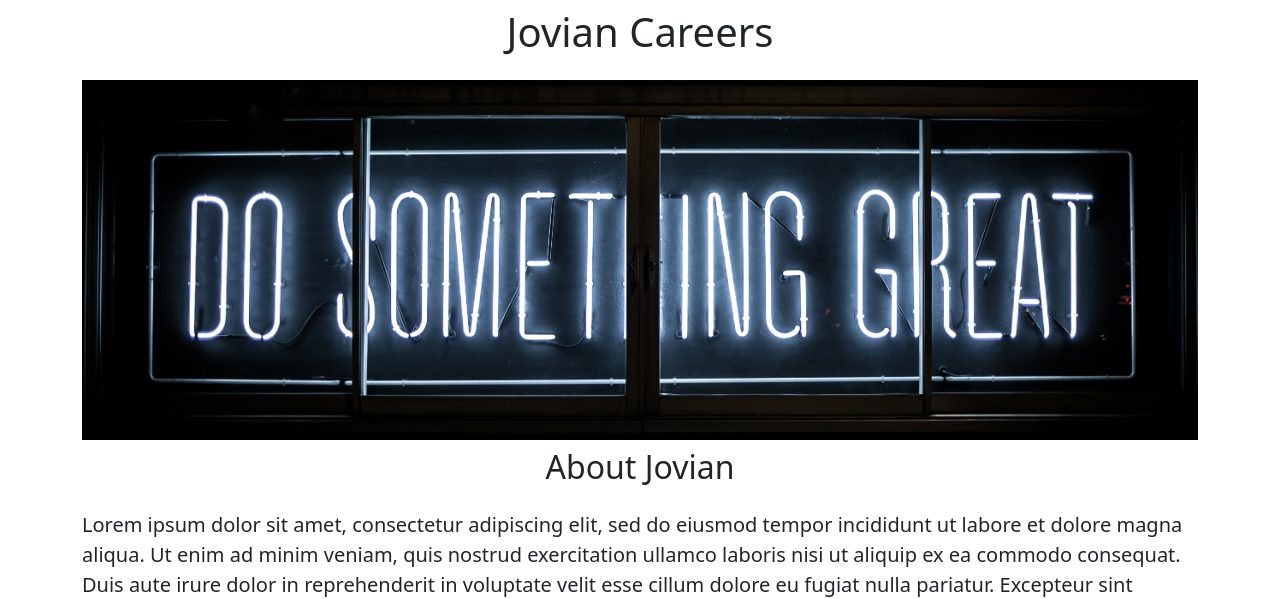
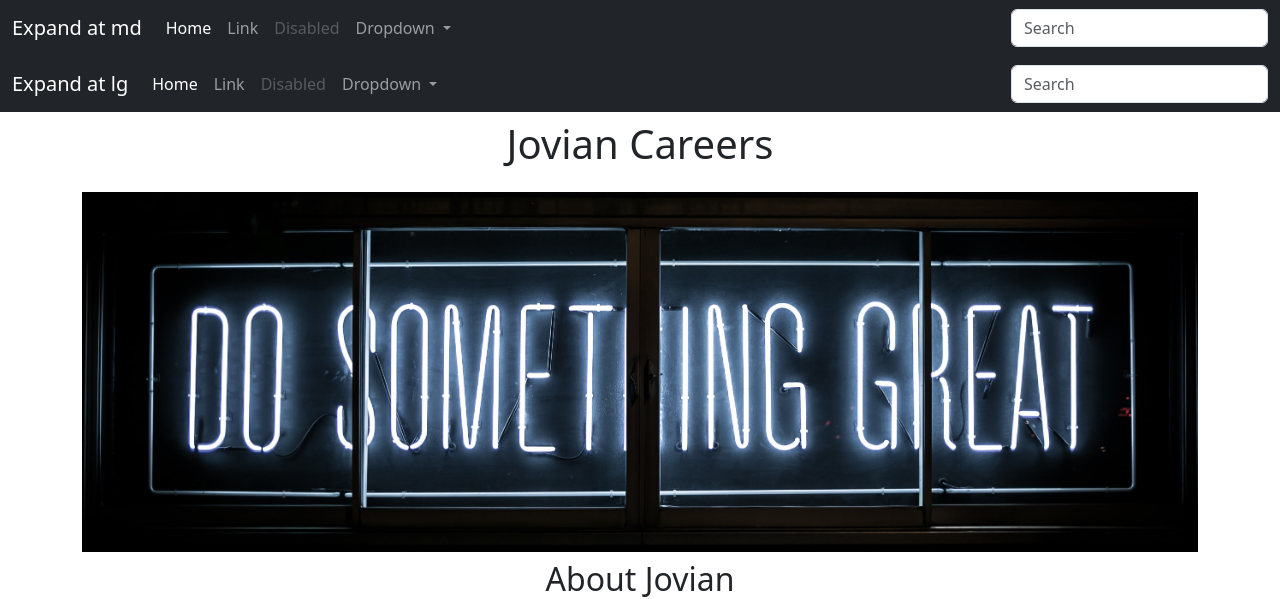
Before and after one commit to IsaakAdams/jovian-careers-website, a Flask app: page / in a window 1280 px wide. Shown: the top 599 px of the page. Run offline with Flask 2, Linux system fonts and the light colour scheme.

Commit message:
Added navbar

```diff
--- a/templates/home.html
+++ b/templates/home.html
@@ -14,6 +14,9 @@
     </style>
   </head>
   <body>
+    <!-- Navbar (nav.html) -->
+    {% include 'nav.html' %}
+
     <div class="container">
       <h1 class="text-center mt-2 mb-4">Jovian Careers</h1>
       <img id="banner" class="img-fluid" src="../static/banner.jpg">
--- /dev/null
+++ b/templates/nav.html
@@ -0,0 +1,82 @@
+<nav class="navbar navbar-expand-md navbar-dark bg-dark" aria-label="Fourth navbar example">
+  <div class="container-fluid">
+    <a class="navbar-brand" href="#">Expand at md</a>
+    <button class="navbar-toggler" type="button"
+      data-bs-toggle="collapse" data-bs-target="#navbarsExample04"
+      aria-controls="navbarsExample04" aria-expanded="false"
+      aria-label="Toggle navigation">
+      <span class="navbar-toggler-icon"></span>
+    </button>
+
+    <div class="collapse navbar-collapse" id="navbarsExample04">
+      <ul class="navbar-nav me-auto mb-2 mb-md-0">
+        <li class="nav-item">
+          <a class="nav-link active" aria-current="page" href="#">Home</a>
+        </li>
+        <li class="nav-item">
+          <a class="nav-link" href="#">Link</a>
+        </li>
+        <li class="nav-item">
+          <a class="nav-link disabled">Disabled</a>
+        </li>
+        <li class="nav-item dropdown">
+          <a class="nav-link dropdown-toggle" href="#"
+            data-bs-toggle="dropdown" aria-expanded="false">Dropdown
+          </a>
+          <ul class="dropdown-menu">
+            <li><a class="dropdown-item" href="#">Action</a></li>
+            <li><a class="dropdown-item" href="#">Another action</a></li>
+            <li><a class="dropdown-item" href="#">Something else here</a></li>
+          </ul>
+        </li>
+      </ul>
+      <form role="search">
+        <input class="form-control" type="search"
+          placeholder="Search" aria-label="Search"
+        >
+      </form>
+    </div>
+  </div>
+</nav>
+
+<nav class="navbar navbar-expand-lg navbar-dark bg-dark"
+  aria-label="Fifth navbar example">
+  <div class="container-fluid">
+    <a class="navbar-brand" href="#">Expand at lg</a>
+    <button class="navbar-toggler" type="button"
+      data-bs-toggle="collapse" data-bs-target="#navbarsExample05"
+      aria-controls="navbarsExample05" aria-expanded="false"
+      aria-label="Toggle navigation">
+      <span class="navbar-toggler-icon"></span>
+    </button>
+
+    <div class="collapse navbar-collapse" id="navbarsExample05">
+      <ul class="navbar-nav me-auto mb-2 mb-lg-0">
+        <li class="nav-item">
+          <a class="nav-link active" aria-current="page" href="#">Home</a>
+        </li>
+        <li class="nav-item">
+          <a class="nav-link" href="#">Link</a>
+        </li>
+        <li class="nav-item">
+          <a class="nav-link disabled">Disabled</a>
+        </li>
+        <li class="nav-item dropdown">
+          <a class="nav-link dropdown-toggle" href="#"
+            data-bs-toggle="dropdown" aria-expanded="false">Dropdown
+          </a>
+          <ul class="dropdown-menu">
+            <li><a class="dropdown-item" href="#">Action</a></li>
+            <li><a class="dropdown-item" href="#">Another action</a></li>
+            <li><a class="dropdown-item" href="#">Something else here</a></li>
+          </ul>
+        </li>
+      </ul>
+      <form role="search">
+        <input class="form-control" type="search"
+          placeholder="Search" aria-label="Search"
+        >
+      </form>
+    </div>
+  </div>
+</nav>
```
